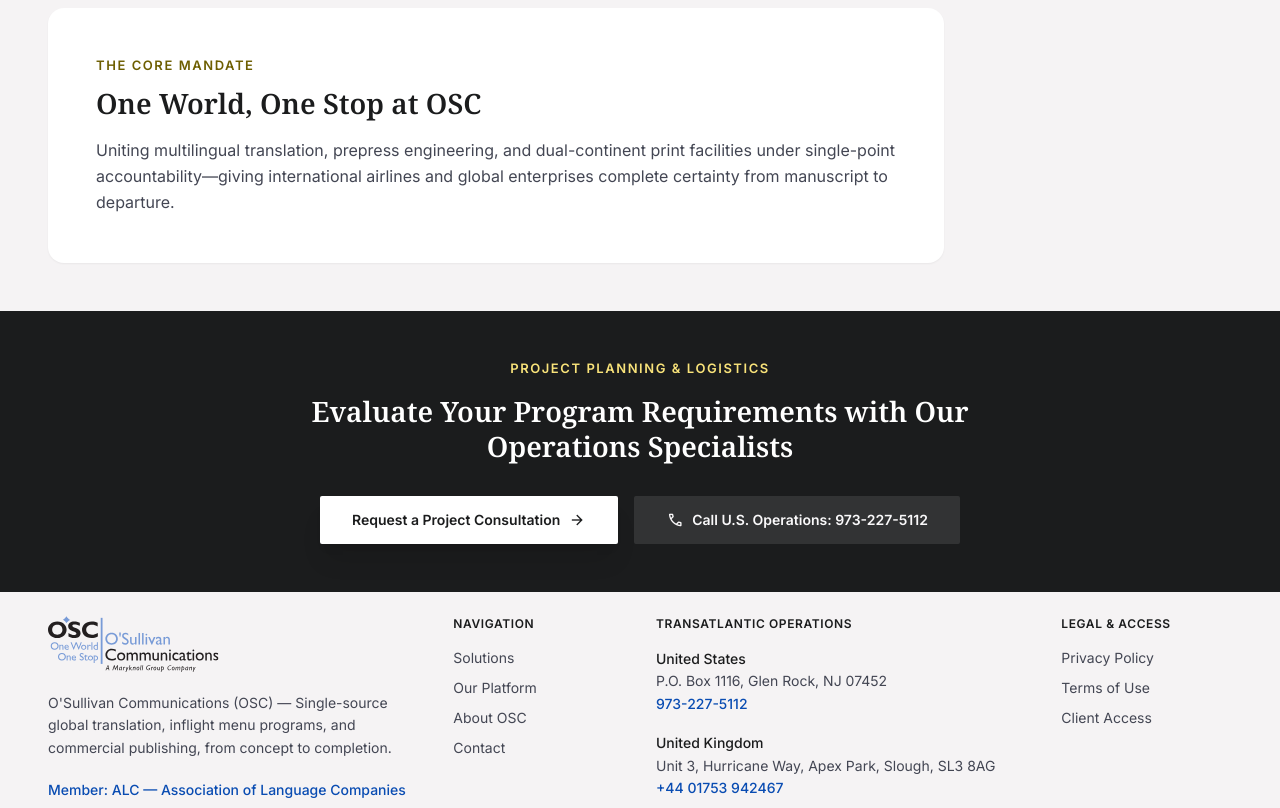
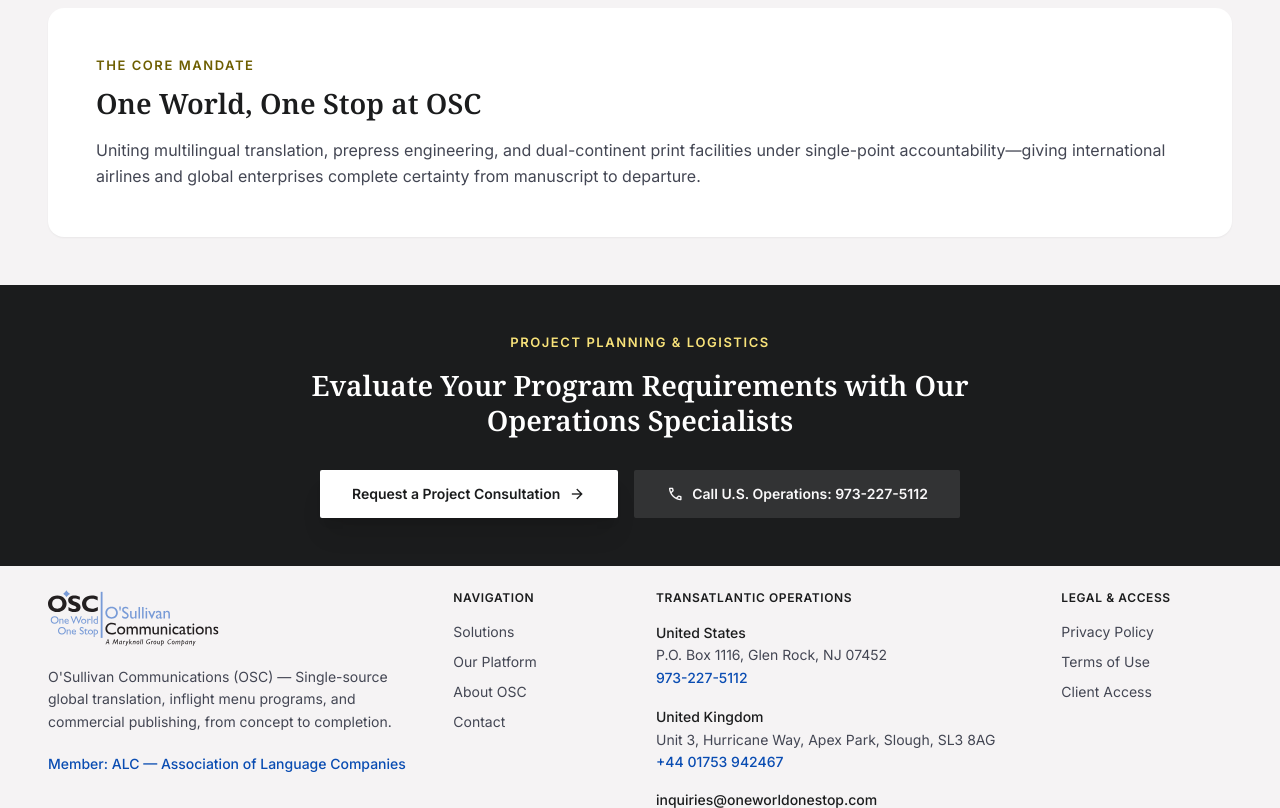
Before and after one commit to Adarsh2772/OWOS, a plain HTML site: page index.html in a window 1280 px wide. Shown: the part 932-1740 px from the top of the page. Drawn offline with nearby package versions, Linux system fonts and the light colour scheme.

Commit message:
Widen Core Mandate card so its paragraph fits on two lines
Removed max-w-4xl so the card spans the full content width (1184px),
matching the stats row; the paragraph now wraps to 2 lines at 1280px+.

Co-Authored-By: Claude Opus 5.5 <noreply@anthropic.com>

```diff
--- a/index.html
+++ b/index.html
@@ -100,7 +100,7 @@
 </section>
 <section class="osc-section w-full bg-surface-container-low">
 <div class="max-w-7xl mx-auto px-6 lg:px-12">
-<div class="p-8 lg:p-12 rounded-2xl bg-surface-container-lowest shadow-sm max-w-4xl">
+<div class="p-8 lg:p-12 rounded-2xl bg-surface-container-lowest shadow-sm">
 <span class="osc-kicker mb-3">THE CORE MANDATE</span>
 <h2 class="osc-h2 mb-4">One World, One Stop at OSC</h2>
 <p class="text-base text-on-surface-variant leading-relaxed">Uniting multilingual translation, prepress engineering, and dual-continent print facilities under single-point accountability—giving international airlines and global enterprises complete certainty from manuscript to departure.</p>
```
